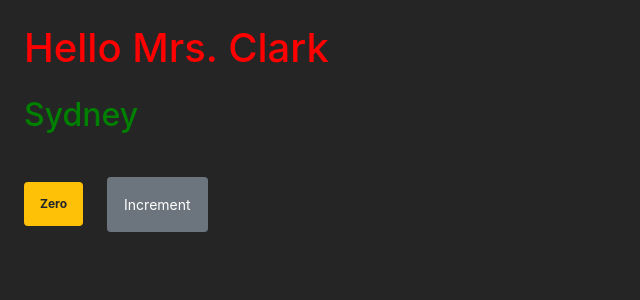
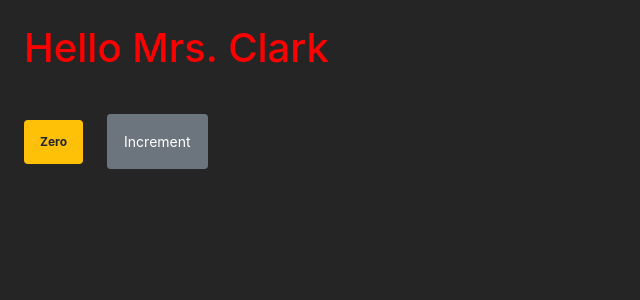
Before and after one commit to Proful/react-app, a React (Create React App) app: page / in a window 1280 px wide. Shown: the top 300 px of the page, without its empty margins (0-640 px from the left). Built offline with nearby package versions, Linux system fonts and the light colour scheme.

Commit message:
converted class component to functional component

```diff
--- a/src/components/Home.jsx
+++ b/src/components/Home.jsx
@@ -1,41 +1,27 @@
-import React, { Component } from "react";
+import React from "react";
 import "./Home.css";
 import PropTypes from "prop-types";
 
-class Home extends Component {
-  static propTypes = {
-    message: PropTypes.string.isRequired,
-    name: PropTypes.string
-  };
+// Fuctional or stateless component
+// props -- parameter sent by another component
+const Home = props => {
+  const { message = "Welcome Mr. ", name = "Bond" } = props;
 
-  constructor() {
-    super();
-    this.state = {
-      city: "Jeypore"
-    };
-  }
-
-  componentDidMount() {
-    setTimeout(() => {
-      this.setState({
-        city: "Sydney"
-      });
-    }, 3000);
-  }
-
-  render() {
-    const { message = "Welcome Mr. ", name = "Bond" } = this.props;
-
+  // no specific render method.
   return (
     <div className="Home">
       <h1 className="m-4">
         {message}
         {name}
       </h1>
-        <h2 className="m-4">{this.state.city}</h2>
     </div>
   );
-  }
-}
+};
+
+// propTypes validation definitions
+Home.propTypes = {
+  message: PropTypes.string.isRequired,
+  name: PropTypes.string
+};
 
 export default Home;
```
Lines whose indentation alone changed are shown as unchanged.
